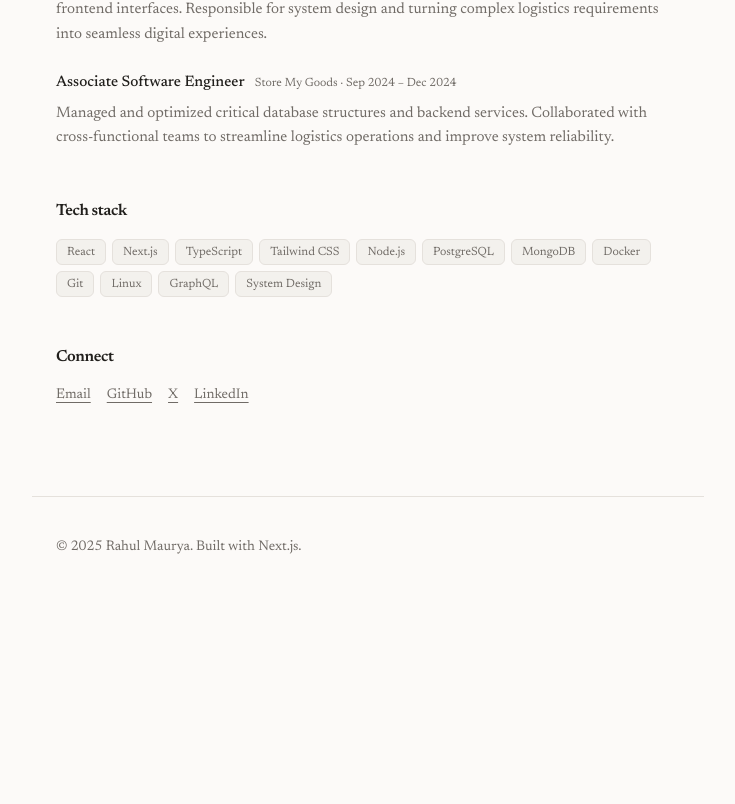
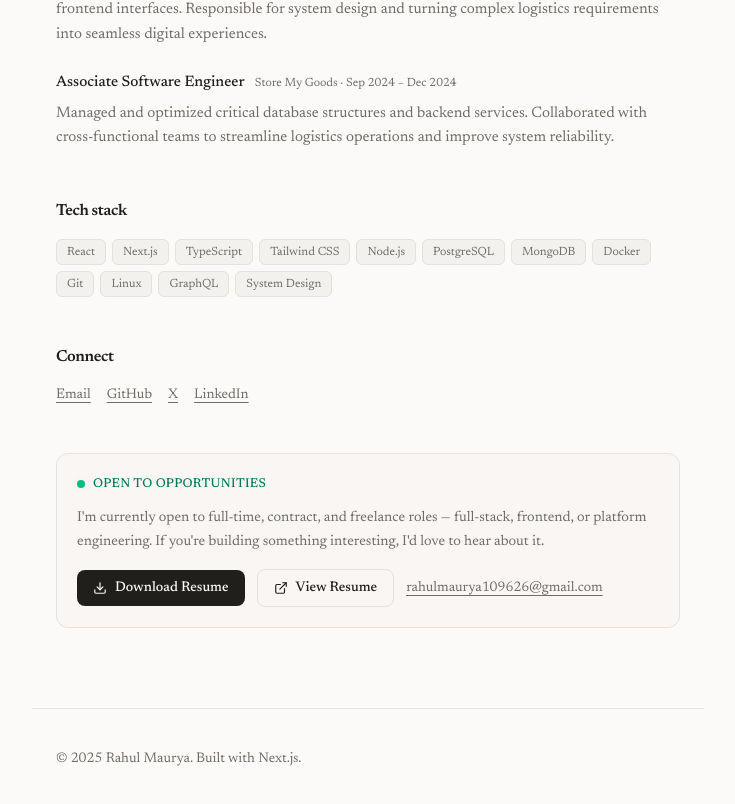
Before and after one commit to Rahul577503/rahul.dev, a Next.js app: page /about in a window 1280 px wide. Shown: the part 376-1180 px from the top of the page, without its empty margins (272-1007 px from the left). Before the commit the page ends 973 px from the top, so only its background shows below. Built offline with nearby package versions, Linux system fonts and the light colour scheme.

Commit message:
updated about section

```diff
--- a/app/(home)/about/page.tsx
+++ b/app/(home)/about/page.tsx
@@ -136,6 +136,57 @@ export default function AboutPage() {
             ))}
           </nav>
         </section>
+
+        {/* Hire Me */}
+        <section className="space-y-4">
+          <div className="rounded-xl border border-border bg-secondary/40 px-5 py-5 space-y-3">
+            <div className="flex items-center gap-2">
+              <span className="relative flex h-2 w-2">
+                <span className="absolute inline-flex h-full w-full animate-ping rounded-full bg-emerald-400 opacity-75" />
+                <span className="relative inline-flex h-2 w-2 rounded-full bg-emerald-500" />
+              </span>
+              <span className="text-[0.8rem] font-medium text-emerald-700 tracking-wide uppercase">
+                Open to opportunities
+              </span>
+            </div>
+            <p className="text-[0.9rem] leading-relaxed text-muted-foreground">
+              I&apos;m currently open to full-time, contract, and freelance roles — full-stack, frontend, or platform engineering. If you&apos;re building something interesting, I&apos;d love to hear about it.
+            </p>
+            <div className="flex flex-wrap items-center gap-3 pt-1">
+              <a
+                href="/Rahul_Maurya_Resume.pdf"
+                download="Rahul_Maurya_Resume.pdf"
+                className="inline-flex items-center gap-2 rounded-lg bg-foreground px-4 py-2 text-sm font-medium text-background hover:opacity-80 transition-opacity"
+              >
+                <svg xmlns="http://www.w3.org/2000/svg" width="14" height="14" viewBox="0 0 24 24" fill="none" stroke="currentColor" strokeWidth="2" strokeLinecap="round" strokeLinejoin="round">
+                  <path d="M21 15v4a2 2 0 0 1-2 2H5a2 2 0 0 1-2-2v-4"/>
+                  <polyline points="7 10 12 15 17 10"/>
+                  <line x1="12" y1="15" x2="12" y2="3"/>
+                </svg>
+                Download Resume
+              </a>
+              <a
+                href="/Rahul_Maurya_Resume.pdf"
+                target="_blank"
+                rel="noopener noreferrer"
+                className="inline-flex items-center gap-2 rounded-lg border border-border px-4 py-2 text-sm font-medium text-foreground hover:bg-secondary transition-colors"
+              >
+                <svg xmlns="http://www.w3.org/2000/svg" width="14" height="14" viewBox="0 0 24 24" fill="none" stroke="currentColor" strokeWidth="2" strokeLinecap="round" strokeLinejoin="round">
+                  <path d="M18 13v6a2 2 0 0 1-2 2H5a2 2 0 0 1-2-2V8a2 2 0 0 1 2-2h6"/>
+                  <polyline points="15 3 21 3 21 9"/>
+                  <line x1="10" y1="14" x2="21" y2="3"/>
+                </svg>
+                View Resume
+              </a>
+              <a
+                href="mailto:rahulmaurya109626@gmail.com"
+                className="text-sm text-muted-foreground underline decoration-from-font underline-offset-4 hover:text-foreground transition-colors"
+              >
+                rahulmaurya109626@gmail.com
+              </a>
+            </div>
+          </div>
+        </section>
       </main>
     </div>
   );
```
Also changed, not shown: 1 other file (tests, documents, lock files or other folders).
